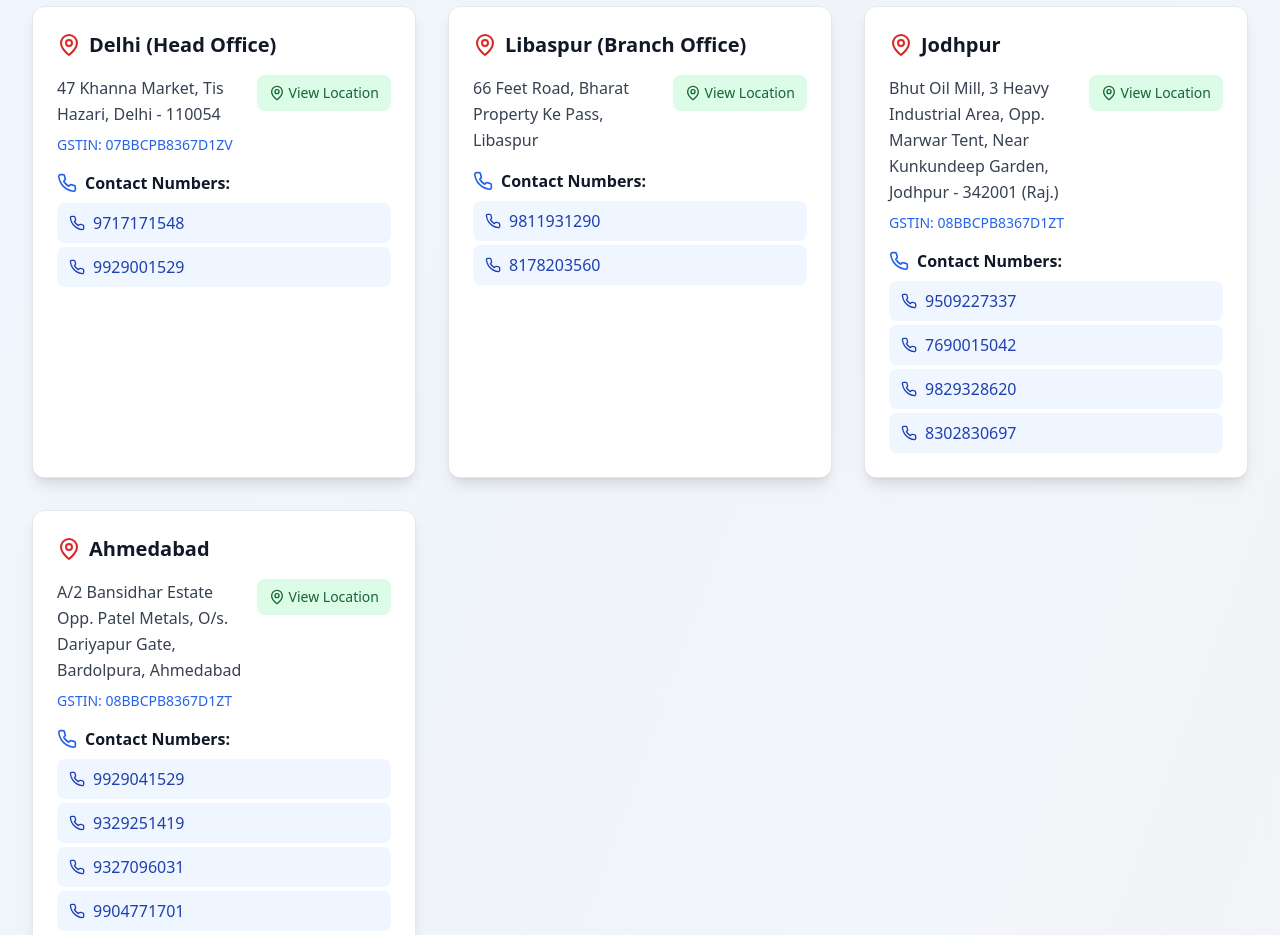
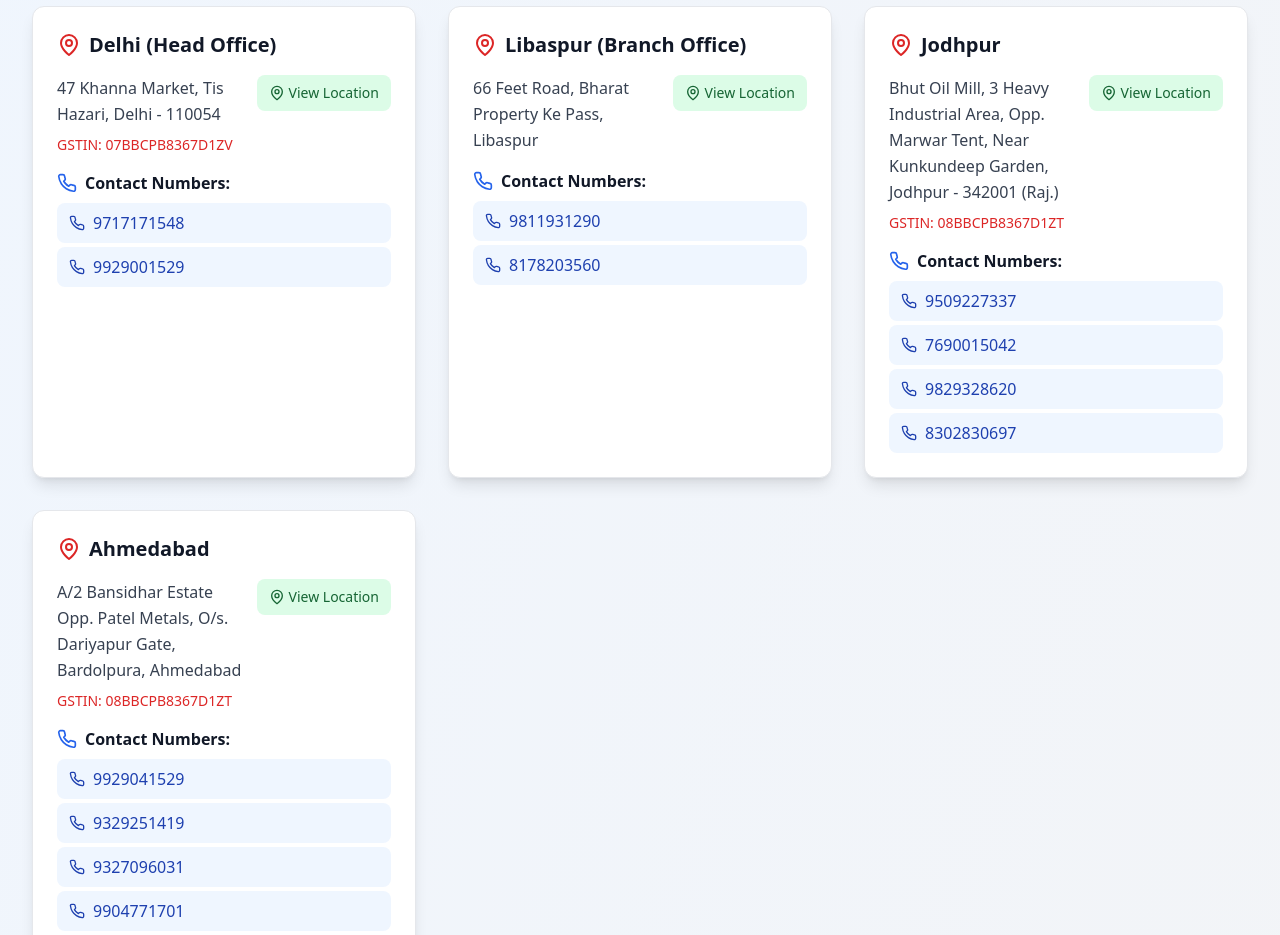
Before and after one commit to subhash0299/mohan-malani-freight-carrier, a React (Vite) app: page / in a window 1280 px wide. Shown: the part 1340-2275 px from the top of the page. Built offline with nearby package versions, Linux system fonts and the light colour scheme.

Commit message:
Some edits

```diff
--- a/src/App.tsx
+++ b/src/App.tsx
@@ -127,7 +127,7 @@ function App() {
                     </a>
                   </div>
                   {office.gstin && (
-                    <p className="text-sm text-blue-600 font-medium mt-2">
+                    <p className="text-sm text-red-600 font-medium mt-2">
                       GSTIN: {office.gstin}
                     </p>
                   )}
```
